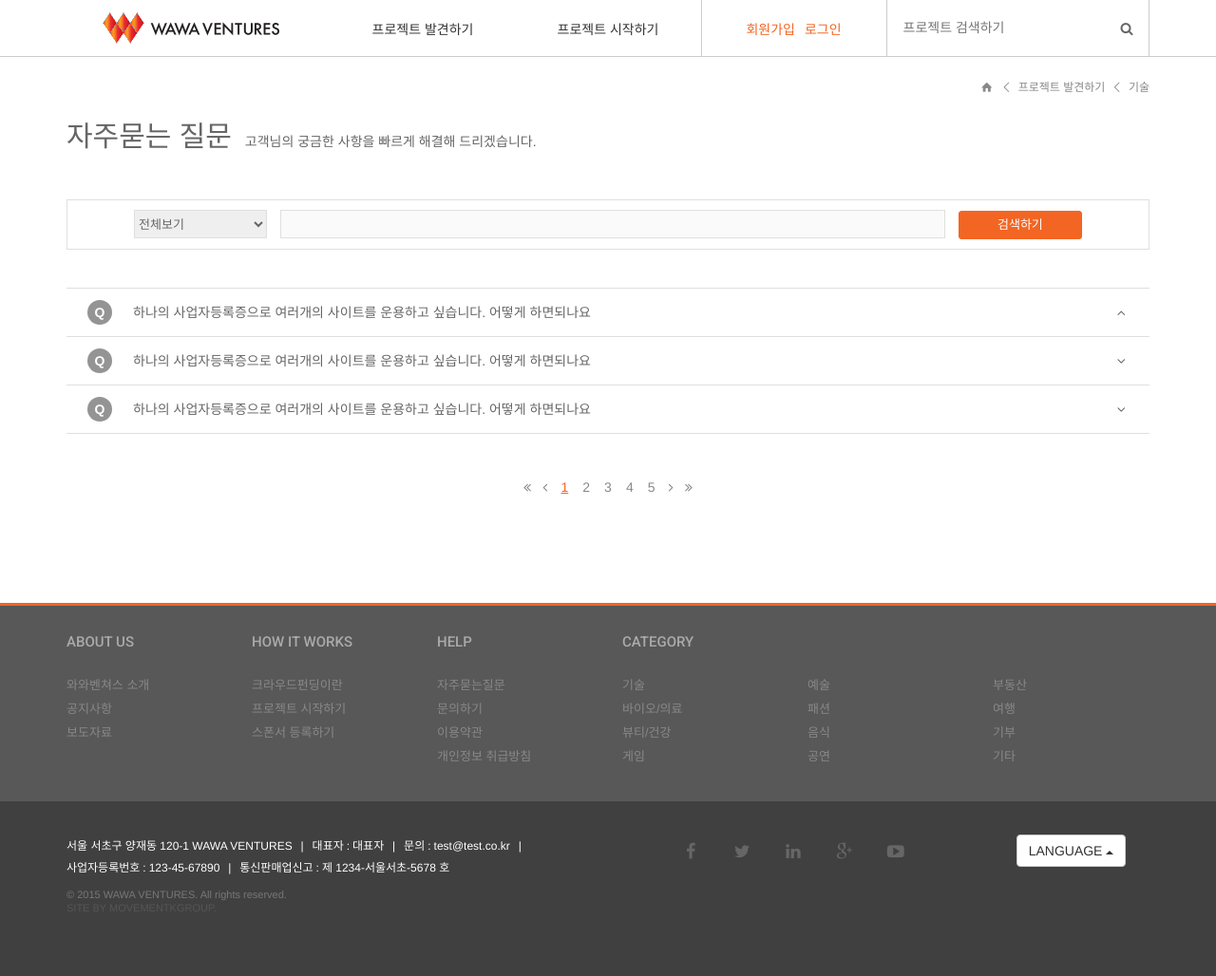
After one commit to jjaekong/j-investment, a PHP site: page /help/faq.php in a window 1280 px wide. The commit adds this page. Shown: the whole page at 95% size. Run offline with PHP 8.4, Linux system fonts and the light colour scheme; style sheets or scripts are compiled from the project's sources; some libraries are stand-ins or nearby versions; some web fonts are replaced.

Commit message:
헬프 > 자주묻는 질문: 작업 완료

```diff
--- a/css/board.css
+++ b/css/board.css
@@ -62,24 +62,7 @@
   padding: 10px;
   border: 1px solid #dfdfdf;
   margin-bottom: 30px;
-  text-align: center;
-  /*
-  @media (min-width: 768px) {
-      padding-top: 15px;
-      padding-bottom: 15px;
-      padding-left: 165px;
-      padding-right: 155px;
-      button {
-      }
-  }
-  @media (min-width: 1200px) {
-      padding-left: 185px;
-      padding-right: 175px;
-      margin-bottom: 40px;
-      button {
-      }
-  }
-  */ }
+  text-align: center; }
   .board .search-box select, .board .search-box input, .board .search-box button[type="submit"] {
     width: 100%;
     font-size: 13px; }
@@ -103,6 +86,7 @@
     @media (min-width: 768px) {
       .board .search-box p {
         margin-bottom: 0;
+        margin-right: 10px;
         display: inline-block; } }
 
 .board form input[type="text"],
--- a/css/board.scss
+++ b/css/board.scss
@@ -82,29 +82,10 @@
             margin-bottom: 10px;
             @media (min-width: 768px) {
                 margin-bottom: 0;
+                margin-right: 10px;
                 display: inline-block;
             }
-            @media (min-width: 1200px) {
-            }
-
         }
-        /*
-        @media (min-width: 768px) {
-            padding-top: 15px;
-            padding-bottom: 15px;
-            padding-left: 165px;
-            padding-right: 155px;
-            button {
-            }
-        }
-        @media (min-width: 1200px) {
-            padding-left: 185px;
-            padding-right: 175px;
-            margin-bottom: 40px;
-            button {
-            }
-        }
-        */
     }
 }
 .board form {
--- a/css/help.css
+++ b/css/help.css
@@ -1,3 +1,27 @@
+.font-roboto {
+  font-family: 'Roboto', sans-serif; }
+
+/*
+.font-13px {
+    font-size: 13px;
+    line-height: 20px;
+}
+.font-14px {
+    font-size: 14px;
+    line-height: 22px;
+}
+.font-15px {
+    font-size: 15px;
+    line-height: 25px;
+}
+*/
+.icon-circle {
+  display: inline-block;
+  border-radius: 50%;
+  text-align: center; }
+  .icon-circle > i {
+    font-size: 85%; }
+
 #content.ask .list {
   margin-bottom: 30px; }
   @media (min-width: 1200px) {
@@ -40,4 +64,51 @@
   display: inline-block;
   margin-left: 10px; }
 
+#content.faq .list {
+  border-top: 1px solid #dfdfdf;
+  margin-bottom: 40px; }
+  @media (min-width: 768px) {
+    #content.faq .list {
+      margin-top: 20px; } }
+  @media (min-width: 1200px) {
+    #content.faq .list {
+      margin-top: 40px; } }
+  #content.faq .list li .icon-circle {
+    position: absolute;
+    top: 12px;
+    left: 22px;
+    width: 26px;
+    height: 26px;
+    line-height: 26px;
+    text-align: center;
+    font-style: normal;
+    background-color: #949494;
+    border-radius: 50%;
+    color: #fff;
+    font-weight: bold; }
+  #content.faq .list li .icon-angle-up,
+  #content.faq .list li .icon-angle-down {
+    position: absolute;
+    top: 14px;
+    right: 20px; }
+  #content.faq .list li > a {
+    position: relative;
+    display: block;
+    padding: 14px 50px 14px 70px;
+    border-bottom: 1px solid #dfdfdf; }
+  #content.faq .list li > div {
+    position: relative;
+    display: none;
+    border-bottom: 1px solid #dfdfdf; }
+    #content.faq .list li > div > .icon-circle {
+      top: 24px;
+      background-color: #f36523; }
+    #content.faq .list li > div > div {
+      padding: 20px 20px 20px 70px;
+      background-color: #f8f8f8; }
+  #content.faq .list li.opened > a {
+    color: #333; }
+  #content.faq .list li.opened > div {
+    display: block; }
+
 /*# sourceMappingURL=help.css.map */
--- a/css/help.scss
+++ b/css/help.scss
@@ -1,3 +1,5 @@
+@import 'common';
+
 // 문의하기
 #content.ask {
     .list {
@@ -44,3 +46,66 @@
         }
     }
 }
+
+// 자주묻는 질문
+#content.faq {
+    .list {
+        border-top: 1px solid #dfdfdf;
+        margin-bottom: 40px;
+        @media (min-width: 768px) {
+            margin-top: 20px;
+        }
+        @media (min-width: 1200px) {
+            margin-top: 40px;
+        }
+        li {
+            .icon-circle {
+                position: absolute;
+                top: 12px;
+                left: 22px;
+                width: 26px;
+                height: 26px;
+                line-height: 26px;
+                text-align: center;
+                font-style: normal;
+                background-color: #949494;
+                border-radius: 50%;
+                color: #fff;
+                font-weight: bold;
+            }
+            .icon-angle-up,
+            .icon-angle-down {
+                position: absolute;
+                top: 14px;
+                right: 20px;
+            }
+            > a {
+                position: relative;
+                display: block;
+                padding: 14px 50px 14px 70px;
+                border-bottom: 1px solid #dfdfdf;
+            }
+            > div {
+                position: relative;
+                display: none;
+                border-bottom: 1px solid #dfdfdf;
+                > .icon-circle {
+                    top: 24px;
+                    background-color: $main-color;
+                }
+                > div {
+                    padding: 20px 20px 20px 70px;
+                    background-color: #f8f8f8;
+                }
+            }
+            &.opened {
+                > a {
+                    color: #333;
+                }
+                > div {
+                    display: block;
+                }
+            }
+        }
+    }
+}
--- /dev/null
+++ b/help/faq.php
@@ -0,0 +1,117 @@
+<?php require_once($_SERVER['DOCUMENT_ROOT'].'/inc/dochead.php'); ?>
+    <title>WAWA VENTURES</title>
+    <link href="/css/default.css" rel="stylesheet">
+    <link href="/css/help.css" rel="stylesheet">
+    <link href="/css/board.css" rel="stylesheet">
+</head>
+<body class="help">
+    <a href="#content" class="skip sr-only sr-only-focusable">컨텐츠로 건너뛰기</a>
+    <div id="wrapper">
+        <?php require_once($_SERVER['DOCUMENT_ROOT'].'/inc/header.php'); ?>
+        <main id="content" class="faq board">
+            <?php require($_SERVER['DOCUMENT_ROOT'].'/inc/path.php'); ?>
+            <div class="container">
+                <div class="page-header">
+                    <h2 class="page-title">자주묻는 질문</h2>
+                    <p>고객님의 궁금한 사항을 빠르게 해결해 드리겠습니다.</p>
+                </div>
+                <div class="search-box">
+                    <form action="#" method="post">
+                        <p class="category">
+                            <select name="">
+                                <option value="">전체보기</option>
+                            </select>
+                        </p>
+                        <p class="keyword">
+                            <label class="sr-only" for="board-keyword"></label>
+                            <input id="board-keyword" type="text" name="">
+                        </p>
+                        <button class="btn btn-primary btn-sm" type="submit">검색하기</button>
+                    </form>
+                </div>
+                <div class="list">
+                    <ul>
+                        <li>
+                            <a href="#">
+                                <i class="icon-circle" role="presentation">Q</i> 하나의 사업자등록증으로 여러개의 사이트를 운용하고 싶습니다. 어떻게 하면되나요 <i class="icon-angle-up"></i>
+                            </a>
+                            <div>
+                                <i class="icon-circle" role="presentation">A</i>
+                                <div>
+                                    네 가능합니다.^^<br>
+                                    각 사이트에 동일한 사업자정보를 입력해주시면 됩니다.<br>
+                                    <br>
+                                    단 PG사를 사용하시기 위해서는 사이트별로 다른 머천트 아이디를 발급받아야 합니다.<br>
+                                    결제연동 작업은 아래 링크를 참조해주시면 되겠습니다.<br>
+                                    http://www.cgimall.co.kr/normal_html.cgi?file=pg<br>
+                                    <br>
+                                    SMS서비스의 경우는 한개의 아이디로 다수 사이트를 동시 이용을 하시거나 사이트별로 다른 SMS아이디를 발급받아서 이용하실수 있습니다<br>
+                                </div>
+                            </div>
+                        </li>
+                        <li>
+                            <a href="#">
+                                <i class="icon-circle" role="presentation">Q</i> 하나의 사업자등록증으로 여러개의 사이트를 운용하고 싶습니다. 어떻게 하면되나요 <i class="icon-angle-down"></i>
+                            </a>
+                            <div>
+                                <i class="icon-circle" role="presentation">A</i>
+                                <div>
+                                    네 가능합니다.^^<br>
+                                    각 사이트에 동일한 사업자정보를 입력해주시면 됩니다.<br>
+                                    <br>
+                                    단 PG사를 사용하시기 위해서는 사이트별로 다른 머천트 아이디를 발급받아야 합니다.<br>
+                                    결제연동 작업은 아래 링크를 참조해주시면 되겠습니다.<br>
+                                    http://www.cgimall.co.kr/normal_html.cgi?file=pg<br>
+                                    <br>
+                                    SMS서비스의 경우는 한개의 아이디로 다수 사이트를 동시 이용을 하시거나 사이트별로 다른 SMS아이디를 발급받아서 이용하실수 있습니다<br>
+                                </div>
+                            </div>
+                        </li>
+                        <li>
+
+                            <a href="#">
+                                <i class="icon-circle" role="presentation">Q</i> 하나의 사업자등록증으로 여러개의 사이트를 운용하고 싶습니다. 어떻게 하면되나요 <i class="icon-angle-down"></i>
+                            </a>
+                            <div>
+                                <i class="icon-circle" role="presentation">A</i>
+                                <div>
+                                    네 가능합니다.^^<br>
+                                    각 사이트에 동일한 사업자정보를 입력해주시면 됩니다.<br>
+                                    <br>
+                                    단 PG사를 사용하시기 위해서는 사이트별로 다른 머천트 아이디를 발급받아야 합니다.<br>
+                                    결제연동 작업은 아래 링크를 참조해주시면 되겠습니다.<br>
+                                    http://www.cgimall.co.kr/normal_html.cgi?file=pg<br>
+                                    <br>
+                                    SMS서비스의 경우는 한개의 아이디로 다수 사이트를 동시 이용을 하시거나 사이트별로 다른 SMS아이디를 발급받아서 이용하실수 있습니다<br>
+                                </div>
+                            </div>
+                        </li>
+                    </ul>
+                </div>
+                <?php require($_SERVER['DOCUMENT_ROOT'].'/inc/paging.php'); ?>
+            </div>
+        </main>
+        <?php require_once($_SERVER['DOCUMENT_ROOT'].'/inc/footer.php'); ?>
+    </div>
+
+    <?php require_once($_SERVER['DOCUMENT_ROOT'].'/inc/docjs.php'); ?>
+    <script>
+        (function($) {
+            // 질문 클릭 시
+            $(document).on('click', '.faq .list li > a', function() {
+                $listItem = $(this).parent();
+                $statIcon = $(this).find('> i:eq(1)');
+                if ($listItem.hasClass('opened')) {
+                    $listItem.removeClass('opened');
+                    $statIcon.removeClass('icon-angle-up icon-angle-down').addClass('icon-angle-down');
+                } else {
+                    $listItem.addClass('opened');
+                    $statIcon.removeClass('icon-angle-up icon-angle-down').addClass('icon-angle-up');
+                }
+                return false;
+            });
+        })(jQuery);
+    </script>
+
+</body>
+</html>
```
Also changed, not shown: 2 other files.
